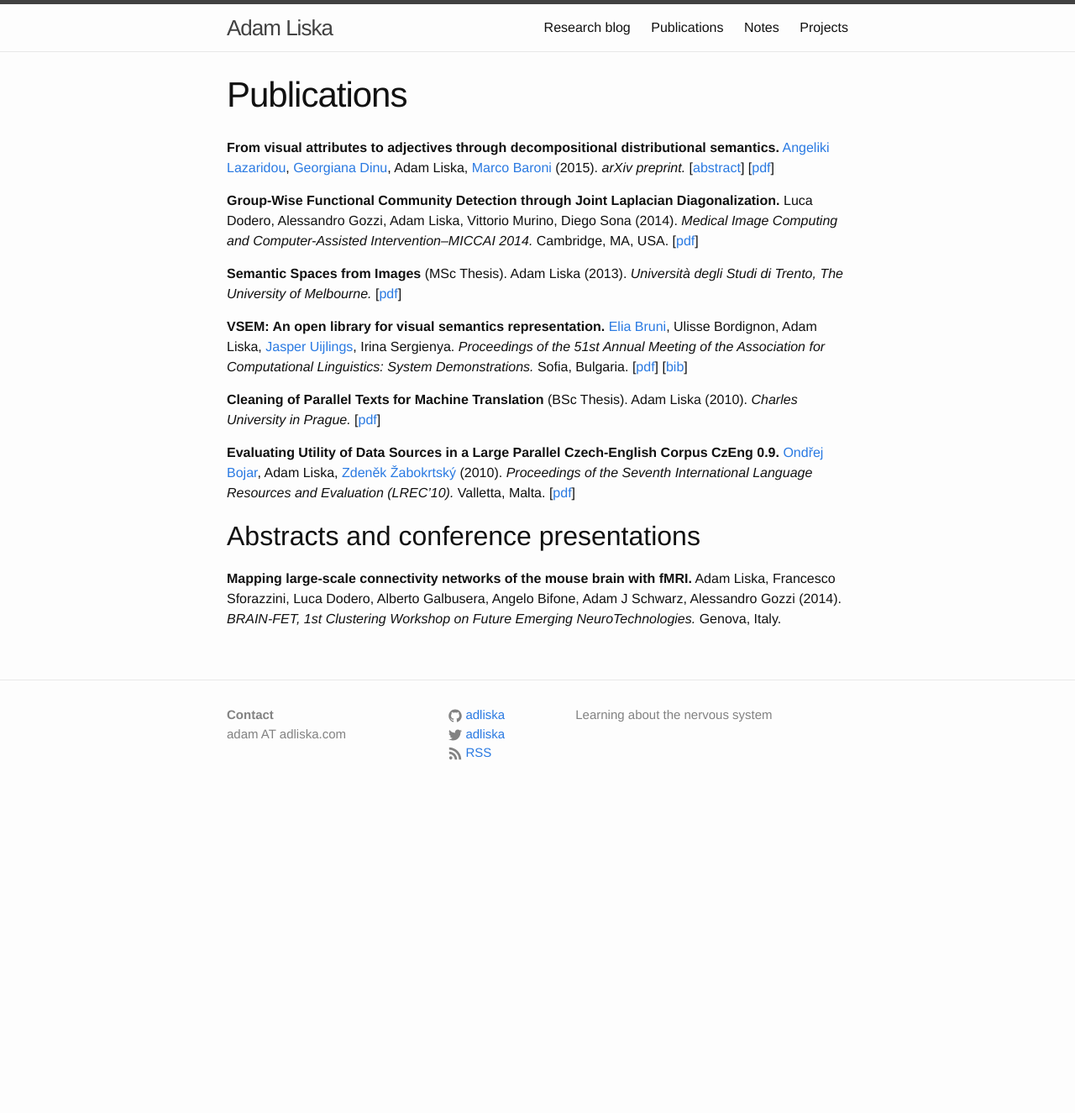
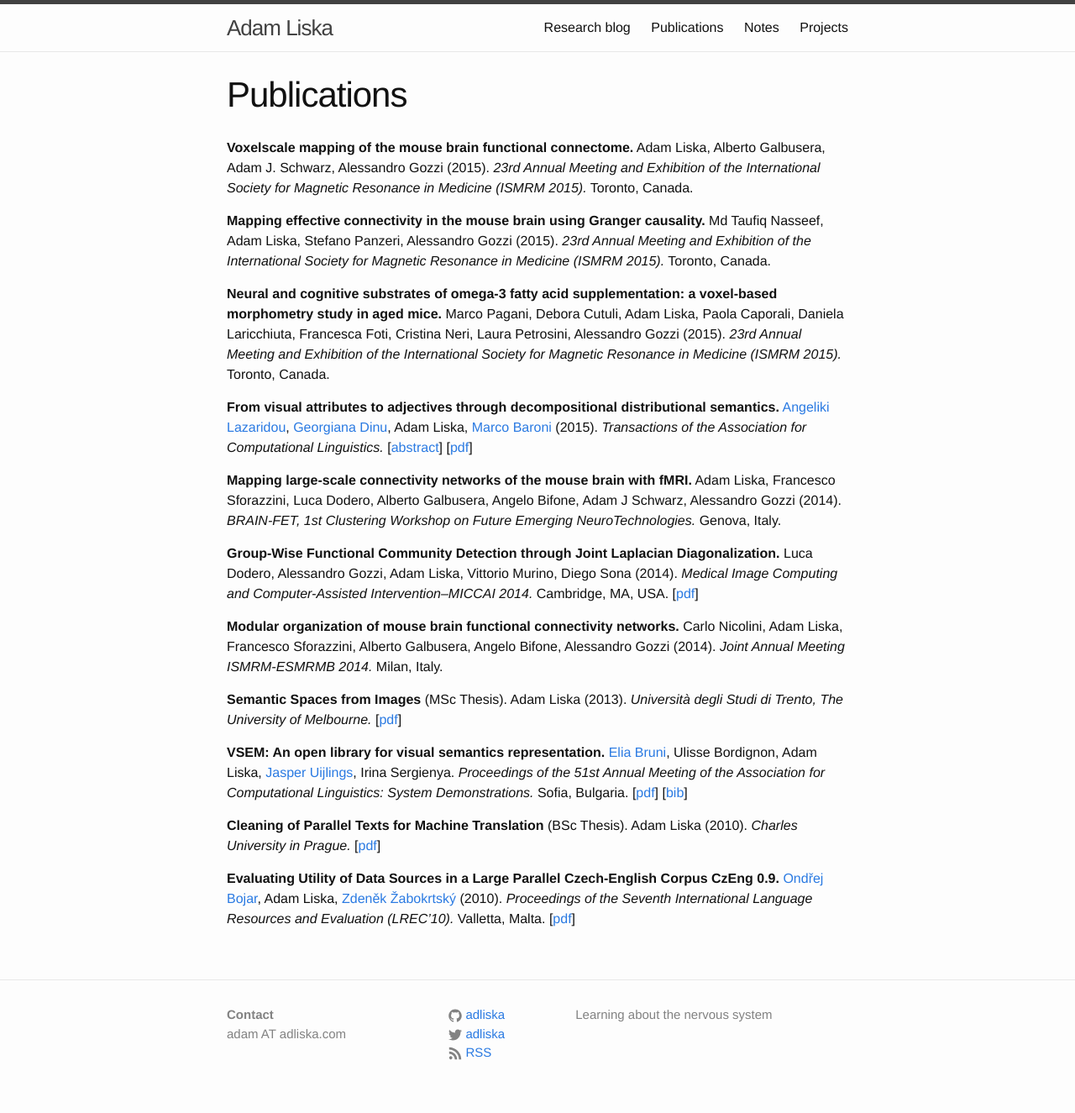
Before and after one commit to adliska/adliska.github.io, a Jekyll site: the page built from publications.md, in a window 1280 px wide. Shown: the whole page at 84% size. Built offline with Jekyll 4.4.1, drawn with Linux system fonts in a browser that asks for light colours; before the commit the page ends 968 px from its top, so only the background shows below that.

Commit message:
publications update

```diff
--- a/publications.md
+++ b/publications.md
@@ -3,15 +3,42 @@ layout: page
 title: Publications
 permalink: /publications/
 ---
+**Voxel­scale mapping of the mouse brain functional connectome.**
+Adam Liska, Alberto Galbusera, Adam J. Schwarz, Alessandro Gozzi (2015).
+*23rd Annual Meeting and Exhibition of the International Society for
+Magnetic Resonance in Medicine (ISMRM 2015).*
+Toronto, Canada.
+
+**Mapping effective connectivity in the mouse brain using Granger causality.**
+Md Taufiq Nasseef, Adam Liska, Stefano Panzeri, Alessandro Gozzi (2015).
+*23rd Annual Meeting and Exhibition of the International Society for
+Magnetic Resonance in Medicine (ISMRM 2015).*
+Toronto, Canada.
+
+**Neural and cognitive substrates of omega-3 fatty acid supplementation:
+a voxel-based morphometry study in aged mice.**
+Marco Pagani, Debora Cutuli, Adam Liska, Paola Caporali, Daniela Laricchiuta,
+Francesca Foti, Cristina Neri, Laura Petrosini, Alessandro Gozzi (2015).
+*23rd Annual Meeting and Exhibition of the International Society for
+Magnetic Resonance in Medicine (ISMRM 2015).*
+Toronto, Canada.
+
 **From visual attributes to adjectives through decompositional
 distributional semantics.**
 [Angeliki Lazaridou](https://sites.google.com/site/lazaridouangeliki/),
 [Georgiana Dinu](http://clic.cimec.unitn.it/~georgiana.dinu/),
 Adam Liska,
 [Marco Baroni](http://clic.cimec.unitn.it/marco/) (2015).
-*arXiv preprint.*
+*Transactions of the Association for Computational Linguistics.*
 [[abstract](http://arxiv.org/abs/1501.02714)]
 [[pdf](http://arxiv.org/pdf/1501.02714v1)]
+
+**Mapping large-scale connectivity networks of the mouse brain with fMRI.**
+Adam Liska, Francesco Sforazzini, Luca Dodero, Alberto Galbusera,
+Angelo Bifone, Adam J Schwarz, Alessandro Gozzi (2014).
+*BRAIN-FET, 1st Clustering Workshop on Future Emerging
+NeuroTechnologies.*
+Genova, Italy.
 
 **Group-Wise Functional Community Detection through Joint Laplacian
 Diagonalization.**
@@ -19,6 +46,12 @@ Luca Dodero, Alessandro Gozzi, Adam Liska, Vittorio Murino, Diego Sona (2014).
 *Medical Image Computing and Computer-Assisted Intervention–MICCAI 2014.*
 Cambridge, MA, USA.
 [[pdf](/downloads/publications/dodero_etal_2014.pdf)]
+
+**Modular organization of mouse brain functional connectivity networks.**
+Carlo Nicolini, Adam Liska, Francesco Sforazzini, Alberto Galbusera,
+Angelo Bifone, Alessandro Gozzi (2014).
+*Joint Annual Meeting ISMRM-ESMRMB 2014.*
+Milan, Italy.
 
 **Semantic Spaces from Images** (MSc Thesis).
 Adam Liska (2013).
@@ -48,12 +81,3 @@ Adam Liska,
 (LREC'10).*
 Valletta, Malta.
 [[pdf](/downloads/publications/bojar_etal_2010.pdf)]
-
-Abstracts and conference presentations
---------------------------------------
-**Mapping large-scale connectivity networks of the mouse brain with fMRI.**
-Adam Liska, Francesco Sforazzini, Luca Dodero, Alberto Galbusera,
-Angelo Bifone, Adam J Schwarz, Alessandro Gozzi (2014).
-*BRAIN-FET, 1st Clustering Workshop on Future Emerging
-NeuroTechnologies.*
-Genova, Italy.
```
Also changed, not shown: 2 other files.
